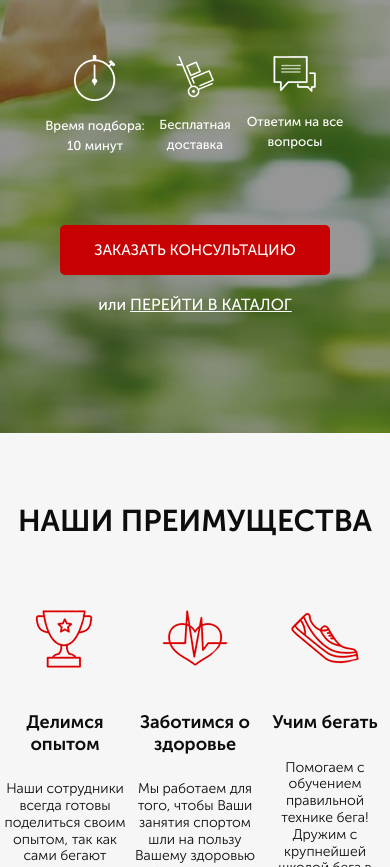
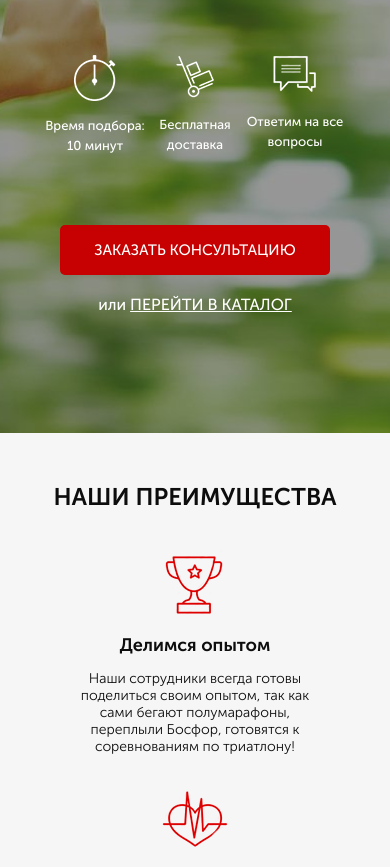
Before and after one commit to AlexisRND/Pulse, a website: page src/index.html in a window 390 px wide. Shown: the part 217-1084 px from the top of the page. Drawn offline with Linux system fonts and the light colour scheme; files whose address does not match are found by name; a web font is replaced by a local one.

Commit message:
second screen + adaptation

```diff
--- a/src/sass/base/_media.scss
+++ b/src/sass/base/_media.scss
@@ -1,5 +1,13 @@
-@media (max-width: 991px) {
-    .promo{
+@media (max-width: 1200px){
+    .adv {
+        &__wrapper {
+            justify-content: space-around;
+        }
+    }
+}
+
+@media (max-width: 991px){
+    .promo {
         .header {
             justify-content: space-around;
         }
@@ -7,9 +15,15 @@
             align-items: center;
         }
     }
+    .adv {
+        &__blocks {
+            width: 200px;
+        }
+    }
+
 }
 
-@media (max-width: 767px) {
+@media (max-width: 767px){
     .promo{
         .header {
             &__logo {
@@ -26,11 +40,29 @@
             font-size: 21px;
         }
     }
+    .adv {
+        &__wrapper {
+            margin-top: 0;
+            flex-direction: column;
+            align-items: center;
+        }
+        &__blocks {
+            margin-top: 40px;
+            width: 300px;
+        }
+        &__title {
+            margin-top: 15px;
+        }
+        &__subtitle {
+            margin-top: 15px;
+        }
+
+    }
 }
 
 @media (max-width: 575px) {
-    .promo{
-        .header {
+    .promo {
+        .header{
             &__logo {
                 width: 160px;
             }
@@ -69,4 +101,22 @@
             margin-top: 70px;
         }
     }
+    .adv {
+        padding: 50px 0 50px 0;
+        &__header {
+            font-size: 24px;
+        }
+
+        &__blocks {
+            margin-top: 30px;
+            width: 240px;
+        }
+        &__title {
+            margin-top: 15px;
+        }
+        &__subtitle {
+            margin-top: 15px;
+        }
+
+    }
 }
```
Also changed, not shown: src/css/style.min.css.
